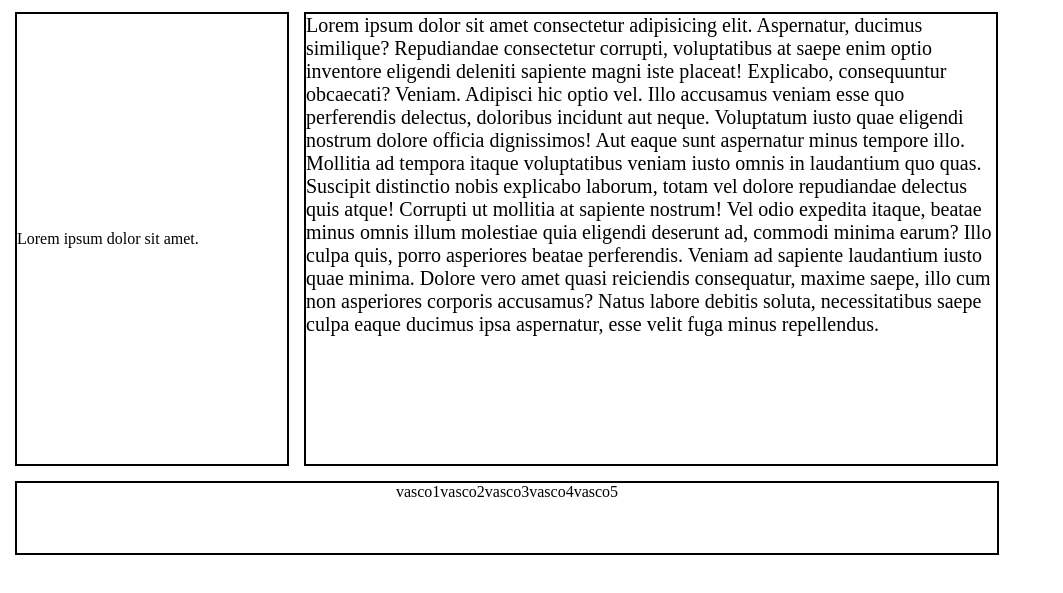
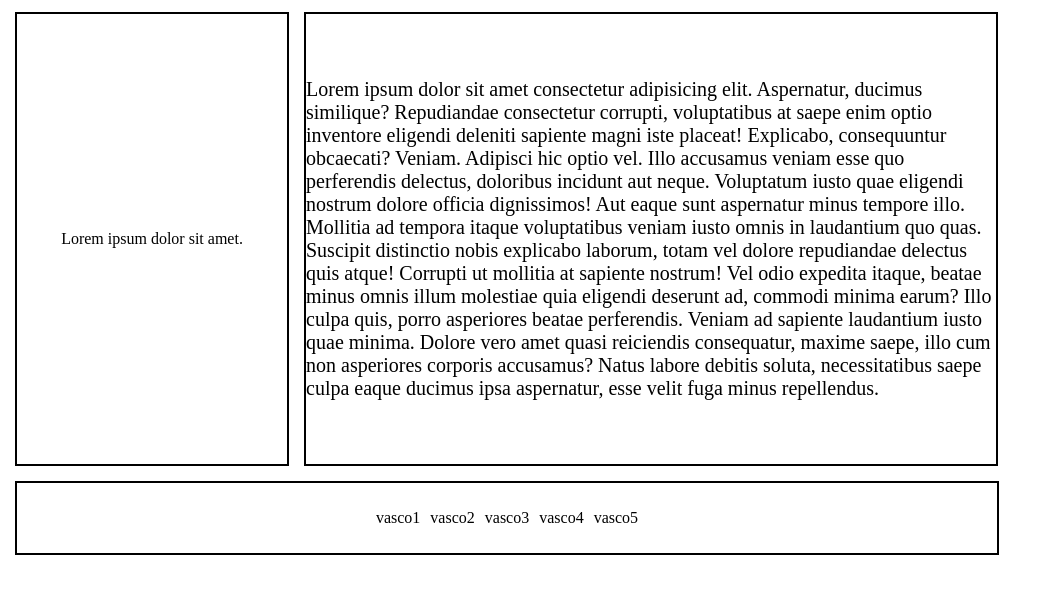
Before and after one commit to Enzoreal100/checkpoint3_FrontendDesign, a plain HTML site: page index.html in a window 1280 px wide. Shown: the part 163-756 px from the top of the page, without its empty margins (0-1063 px from the left). Drawn offline with Linux system fonts and the light colour scheme.

Commit message:
Commit Final (atualizado)

```diff
--- a/index.html
+++ b/index.html
@@ -4,7 +4,7 @@
 <head>
     <meta charset="UTF-8">
     <meta name="viewport" content="width=device-width, initial-scale=1.0">
-    <title>Document</title>
+    <title>Enzo Real - 557943</title>
     <link rel="stylesheet" href="style.css">
 </head>
 
@@ -12,6 +12,7 @@
     <header>
         <h1 class="header">EXEMPLO DE SITE</h1>
     </header>
+
     <div class="paragrafos">
         <aside>
             <p class="aside">Lorem ipsum dolor sit amet.</p>
@@ -34,6 +35,7 @@
                 repellendus.</p>
         </section>
     </div>
+
     <footer>
         <ul>
             <li>vasco1</li>
--- a/style.css
+++ b/style.css
@@ -4,11 +4,11 @@
 }
 
 header{
-    background-color: black;
-    color: antiquewhite;
     display: flex;
     align-items: center;
     justify-content: center;
+    background-color: black;
+    color: antiquewhite;
     width: 980px;
     height: 140px;
     padding: 10px;
@@ -19,14 +19,18 @@ div.paragrafos{
     flex-direction: row;
 }
 aside{
+    display: flex;
+    align-items: center;
+    justify-content: center;
     border: solid 2px black;
     margin: 15px 0 15px 15px;
-    display: flex;
-    align-items: center;
     width: 270px;
     height: 450px;
 }
 section{
+    display: flex;
+    align-items: center;
+    justify-content: center;
     border: solid 2px black;
     margin: 15px;
     font-size: 20px;
@@ -35,6 +39,7 @@ section{
 }
 footer{
     display: flex;
+    align-items: center;
     justify-content: center;
     border: solid 2px black;
     width: 980px;
@@ -44,7 +49,11 @@ footer{
 
 footer ul{
     display: flex;
+    justify-content: space-evenly;
     flex-direction: row;
     list-style-type: none;
-    justify-content: space-evenly;
 }
+li {
+    display: flex;
+    margin: 0 5px;
+}
```
